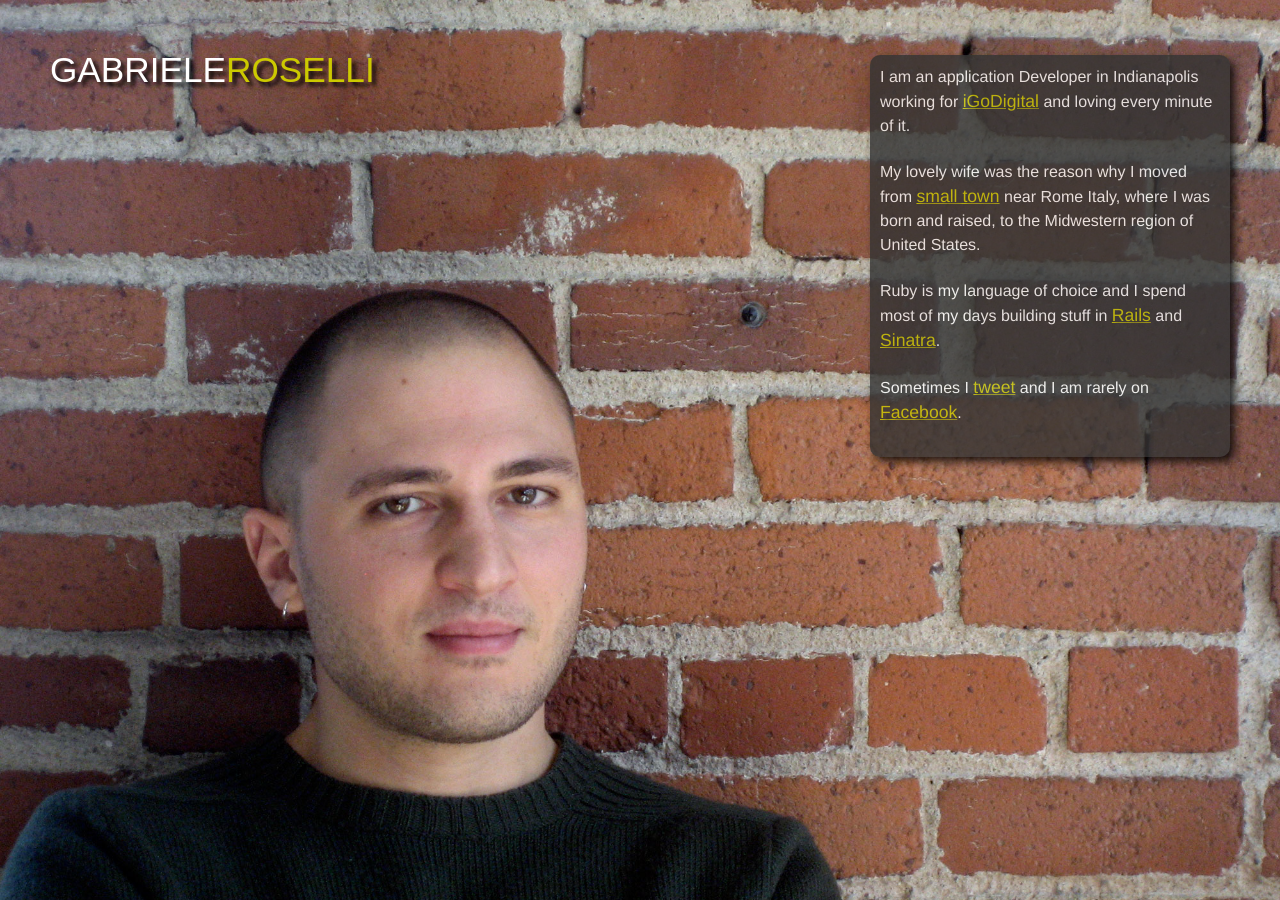
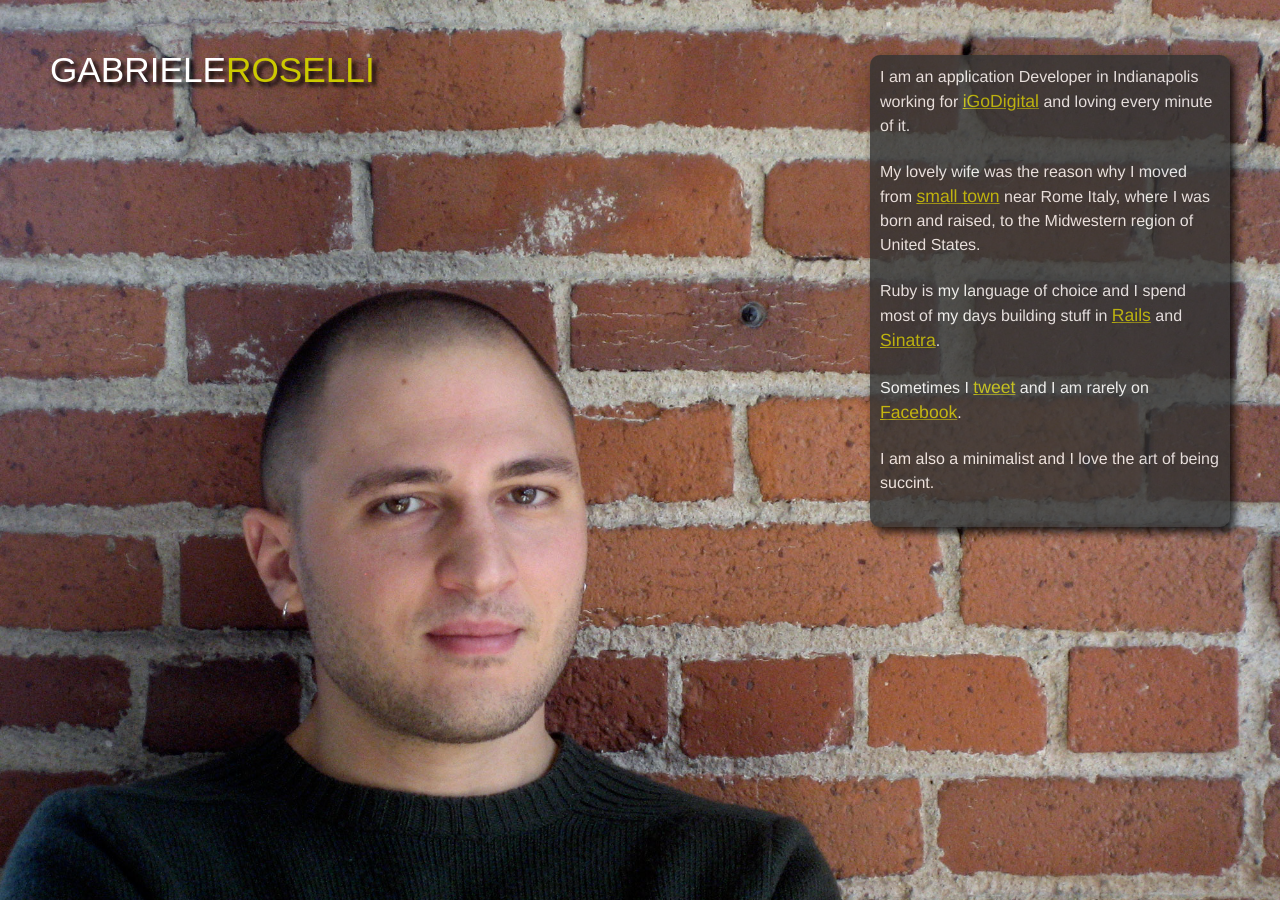
Before and after one commit to gabroselli/gabroselli.github.io, a Jekyll site: the page index.html, which Jekyll copies as it is, in a window 1280 px wide. Built offline with Jekyll 4.4.1, drawn with Linux system fonts in a browser that asks for light colours; nearby versions of some CDN libraries.

Commit message:
Added more coppy

```diff
--- a/index.html
+++ b/index.html
@@ -22,7 +22,8 @@
     near Rome Italy, where I was born and raised, to the Midwestern region of United States.</p>
     <p>Ruby is my language of choice and I spend most of my days building stuff in <a href="http://rubyonrails.org/">Rails</a> and <a href="http://www.sinatrarb.com">Sinatra</a>.</p>
     <p>Sometimes I <a href="http://twitter.com/#/gabroselli" target="_blank">tweet</a> and I am rarely on <a href="http://www.facebook.com/gabroselli" target="_blank">Facebook</a>.</p>
-</div>
+    <p>I am also a minimalist and I love the art of being succint.</p>
+  </div>
 </div>
 
 <!--include jquery & backstretch-->
```
